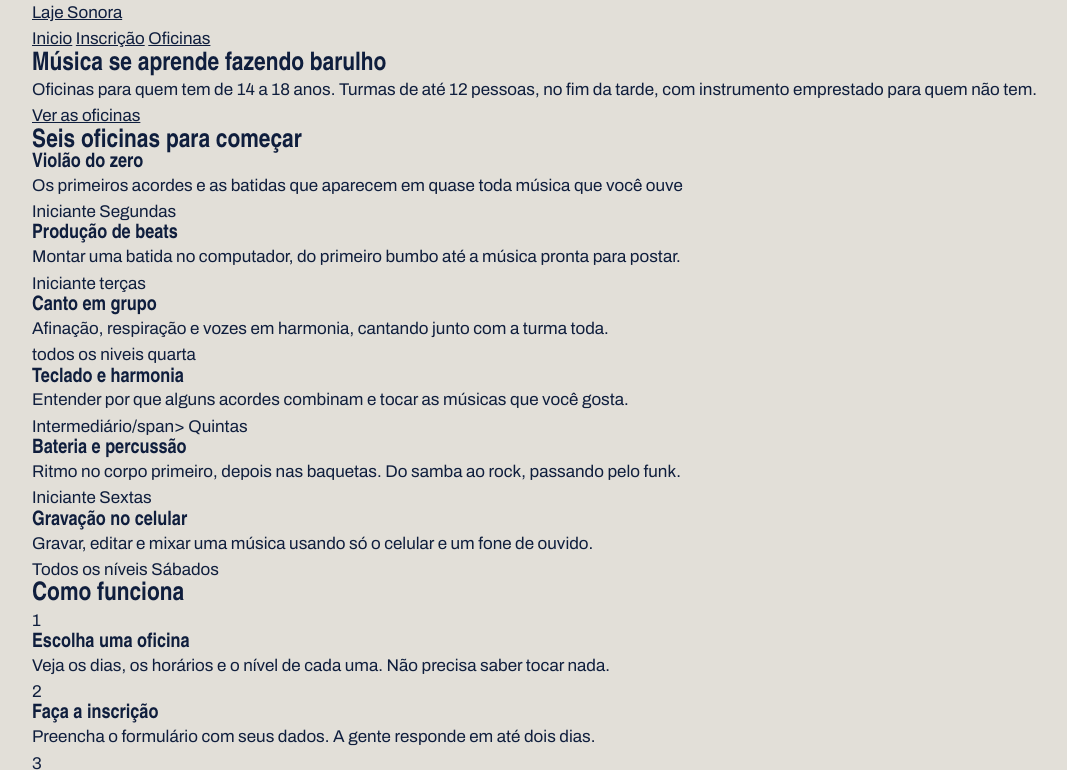
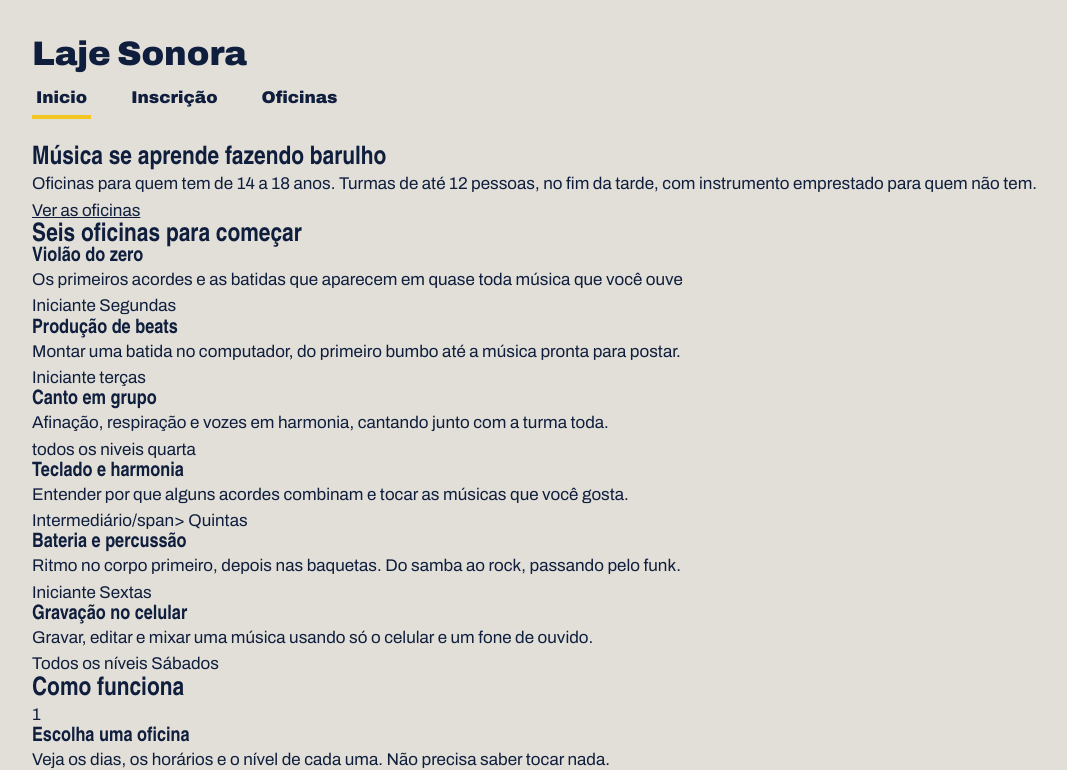
Before and after one commit to vianamurilo-dotcom/laje_sonora, a plain HTML site: page index.html in a window 1280 px wide. Shown: the top 770 px of the page, without its empty margins (0-1067 px from the left). Drawn offline with Linux system fonts and the light colour scheme; a web font is replaced by a local one.

Commit message:
Update index.css
topo com flex

```diff
--- a/index.css
+++ b/index.css
@@ -34,3 +34,33 @@ h1, h2, h3{
     margin-inline: auto;
     padding-inline: 32px;
 }
+.topo{
+    padding-block: 28px;
+    justify-content: space-between;
+    align-items: center;
+}
+.logo{
+    font: var(--fonte-cartaz);
+    font-size: 34px;
+    font-weight: 900;
+    text-decoration: none;
+}
+.menu{
+    display: flex;
+    gap: 36px;
+
+}
+.menu a{
+    font-weight: 900;
+    text-decoration: none;
+    padding: 4px;
+    border-bottom: 4px solid transparent;
+}
+
+.menu a:hover{
+    border-bottom-color: var(--tinta);
+}
+
+.menu a.atual{
+    border-bottom-color:var(--fita) ;
+}
```
